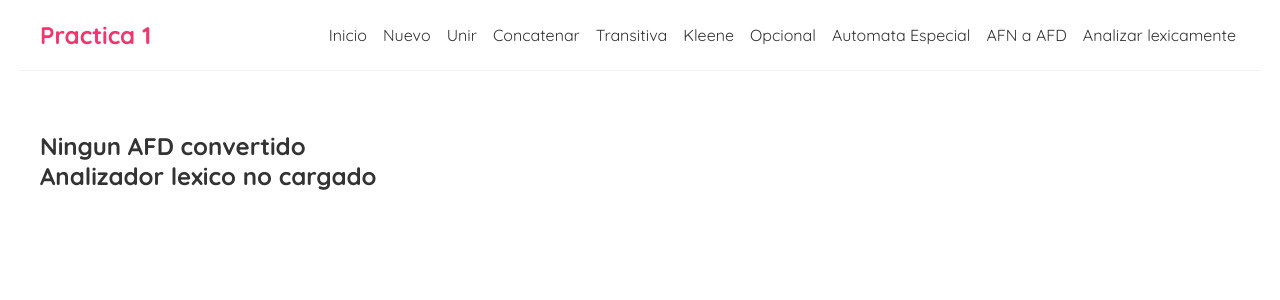
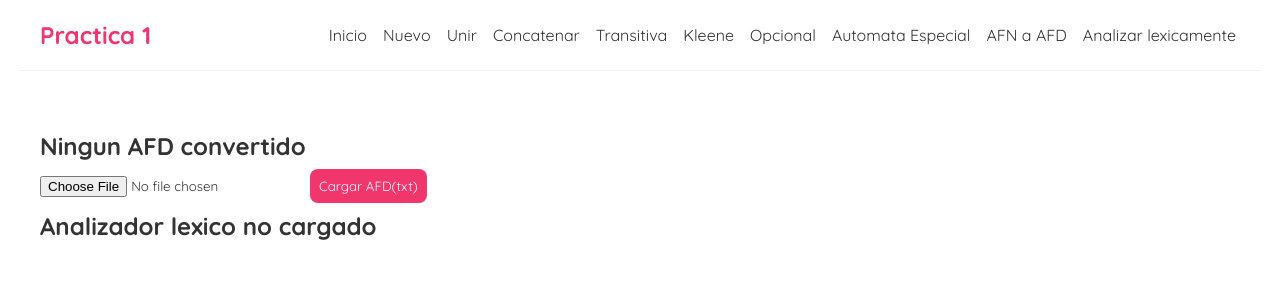
Before and after one commit to JomaDm/Proyecto_Compiladores, a React (Create React App) app: page /operation/AnalyzeLexically in a window 1280 px wide. Shown: the top 300 px of the page. Built offline with nearby package versions, Linux system fonts and the light colour scheme.

Commit message:
Botones para la carga y descarga incompletos

```diff
--- a/src/controller/AnalizadorLexico.js
+++ b/src/controller/AnalizadorLexico.js
@@ -28,13 +28,13 @@ export default class AnalizadorLexico{
 
     analizarSigma(){
         if (this.sigma !== '' && this.AFD !== null) {
-            console.log(this.sigma)
+            // console.log(this.sigma)
             let aux_tok = []
             let aux = this.yylex();
             aux_tok.push(aux);
-            console.log(aux);
+            // console.log(aux);
             while (aux.token !== 0) {
-                console.log(aux);
+                // console.log(aux);
                 aux = this.yylex();
                 aux_tok.push(aux);
             }
@@ -45,13 +45,13 @@ export default class AnalizadorLexico{
 
     yylex(){
         let tamAlfabeto = this.AFD.alfabeto.length;
-        console.log("Inicio del yylex")
-        console.log("Pos actual: " + this.indiceCaracterActual);
+        // console.log("Inicio del yylex")
+        // console.log("Pos actual: " + this.indiceCaracterActual);
         this.stack.push(this.indiceCaracterActual);
-        console.log("Pila: " + this.stack);
+        // console.log("Pila: " + this.stack);
 
         if(this.indiceCaracterActual >= this.sigma.length){
-            console.log("Terminamos")
+            // console.log("Terminamos")
             return {
                 token: 0,
                 inicio: this.inicioLexema,
@@ -67,13 +67,13 @@ export default class AnalizadorLexico{
         this.token = -1;
 
         while(this.indiceCaracterActual < this.sigma.length){
-            console.log("1-simb actual: " + this.simbActual + " Pos actual: " + this.indiceCaracterActual + " Edo Actual: " + this.edoActual)
+            // console.log("1-simb actual: " + this.simbActual + " Pos actual: " + this.indiceCaracterActual + " Edo Actual: " + this.edoActual)
             this.simbActual = this.sigma[this.indiceCaracterActual];
             this.edoSig = this.AFD.tablaTrans[this.edoActual][this.AFD.alfabeto.indexOf(this.simbActual)];
-            console.log("2-simb actual: " + this.simbActual + " Pos actual: " + this.indiceCaracterActual +" Edo sig: " + this.edoSig)
+            // console.log("2-simb actual: " + this.simbActual + " Pos actual: " + this.indiceCaracterActual +" Edo sig: " + this.edoSig)
 
             if(this.edoSig !== -1){
-                console.log(this.AFD.tablaTrans[this.edoSig][tamAlfabeto])
+                // console.log(this.AFD.tablaTrans[this.edoSig][tamAlfabeto])
                 if(this.AFD.tablaTrans[this.edoSig][tamAlfabeto] !== -1){
                     this.edoAceptacion = true;
                     this.token = this.AFD.tablaTrans[this.edoSig][tamAlfabeto];
@@ -81,7 +81,7 @@ export default class AnalizadorLexico{
                 }
                 this.indiceCaracterActual++;
                 this.edoActual = this.edoSig;
-                console.log("Token: " + this.token + " Inicio Lex: " + this.inicioLexema + " Fin Lexema: " + this.finLexema)
+                // console.log("Token: " + this.token + " Inicio Lex: " + this.inicioLexema + " Fin Lexema: " + this.finLexema)
                 continue;
             }
             break;
@@ -90,7 +90,7 @@ export default class AnalizadorLexico{
         if(!this.edoAceptacion){
             this.indiceCaracterActual = this.inicioLexema + 1;
             this.lexema = this.sigma.substring(this.inicioLexema, 1);
-            this.token = -1;
+            this.token = 2000;
             return {
                 token: this.token,
                 inicio: this.inicioLexema,
@@ -114,7 +114,7 @@ export default class AnalizadorLexico{
     }
 
     undoToken(){
-        if(this.stack.length == 0)
+        if(this.stack.length === 0)
             return false;
         this.indiceCaracterActual = this.stack.pop();
         return true;
--- a/src/css/index.css
+++ b/src/css/index.css
@@ -176,3 +176,15 @@ td {
 	padding: 15px;
 	text-align: left;
 }
+
+
+.boton-descargar{
+	background: #f1356d;
+	color: #fff;
+	border: 0;
+	padding: 9px;
+	border-radius: 8px;
+	cursor: pointer;
+	margin-bottom: 8px;
+	margin-top: 8px;
+}
--- a/src/operation/AFN_to_AFD.js
+++ b/src/operation/AFN_to_AFD.js
@@ -19,6 +19,20 @@ const AFNtoAFD = ({automatas, agregarAutomata ,eliminarAutomata,afd, setAfd,anal
         }
         setOp1("-1");
     }
+
+    const handleClickDescargar = () =>{
+        let auxAFD =JSON.stringify(afd);
+        descargarArchivo(auxAFD, 'AFD.JSON', 'text/plain')
+    }
+
+    const descargarArchivo = (content, fileName, contentType) => {
+            var a = document.createElement("a");
+            var file = new Blob([content], {type: contentType});
+            a.href = URL.createObjectURL(file);
+            a.download = fileName;
+            a.click();
+    }
+
     const deplegarTablaAfd = (afd) => {
         if(afd === null){
             return (
@@ -28,6 +42,7 @@ const AFNtoAFD = ({automatas, agregarAutomata ,eliminarAutomata,afd, setAfd,anal
             return(
                 <div>
                     <h2>AFD actual:</h2>
+                    <button className="boton-descargar" onClick = {() => handleClickDescargar()}>Descargar AFD(txt)</button>
                     <AfdTable afd={afd}></AfdTable>
                 </div>
             );
@@ -36,9 +51,7 @@ const AFNtoAFD = ({automatas, agregarAutomata ,eliminarAutomata,afd, setAfd,anal
 
     return (
         <div className="LexiconAnalyzer_AFNs">
-            {
-                deplegarTablaAfd(afd)
-            }
+            {deplegarTablaAfd(afd)}
 			<Operations></Operations>
             <form className="create">
                 <h3>Convertir a AFD</h3>
@@ -46,14 +59,11 @@ const AFNtoAFD = ({automatas, agregarAutomata ,eliminarAutomata,afd, setAfd,anal
                         <select
                             value={op1}
                             id="Automata1"
-                        onChange={(event) => setOp1(event.target.value)}
-                    >
+                            onChange={(event) => setOp1(event.target.value)}>
                             <option
-                            value="-1" disabled hidden
-                        >
+                                value="-1" disabled hidden>
                                 Selecciona ID
-                        </option>
-                        {
+                            </option>{
                                 automatas.map( automata => {
                                     return (
                                         <option
@@ -64,16 +74,10 @@ const AFNtoAFD = ({automatas, agregarAutomata ,eliminarAutomata,afd, setAfd,anal
                                 })
                             }
                         </select>
-                <button
-                    className="boton"
-                    onClick={(event) => handleClickConvertir(event)}
-                >Convertir</button>
+                    <button className="boton" onClick={(event) => handleClickConvertir(event)}>Convertir</button>
             </form>
             <h2>Automatas</h2>
-            <Table
-                automatas={automatas}
-                eliminarAutomata={eliminarAutomata}
-            ></Table>
+            <Table automatas={automatas}eliminarAutomata={eliminarAutomata}></Table>
         </div>
     );
 }
--- a/src/operation/AnalyzeLexically.js
+++ b/src/operation/AnalyzeLexically.js
@@ -2,34 +2,66 @@ import Operations from "../components/operations"
 import AfdTable from '../components/afd';
 import { useState } from "react";
 import AnalizadorLexico from "../controller/AnalizadorLexico";
+import AFD from "../controller/AFD"
 
 const AnalyzeLexically = ({automatas, agregarAutomata, eliminarAutomata,afd,analizadorLexico,setAnalizadorLexico}) => {
     const [cadena, setCadena] = useState('');
     const [tokens, setTokens] = useState([]);
+
+    const [AFDtext, setAFDtext] = useState('');
+
     const deplegarTablaAfd = (afd) => {
         if(afd === null){
             return (
-                <h2>Ningun AFD convertido</h2>
+                <div>
+                    <h2>Ningun AFD convertido</h2>
+                    <form action="">
+                        <input type="file" id="archivo" onChange={(event) => cargarAFD(event)}></input>
+                        <button className="boton-descargar"  onClick={ (e) => cargarAFDtext(e)}>Cargar AFD(txt)</button>
+                    </form>
+                </div>
             );
         }else{
             return(
                 <div>
                     <h2>AFD actual:</h2>
+                    <form action="">
+                        <input type="file" id="archivo"></input>
+                        <button className="boton-descargar"  onClick={ (event) => cargarAFD(event)}>Cargar AFD(txt)</button>
+                    </form>
                     <AfdTable afd={afd}></AfdTable>
                 </div>
             );
         }
     }
 
+    const cargarAFDtext = (e) => {
+        e.preventDefault()
+        let aux = JSON.parse(AFDtext)
+        let auxAFD = new AFD(aux.alfabeto, aux.tablaTrans);
+        setAnalizadorLexico(auxAFD)
+        analizadorListo()
+    }
+
+    const cargarAFD = (event) => {
+        event.preventDefault()
+        const reader = new FileReader()
+        reader.onload = async (event) => {
+            const text = (event.target.result)
+            setAFDtext(text);
+        };
+        reader.readAsText(event.target.files[0])
+    }
+
     const handleClickAnalizarCadena = (event) => {
         event.preventDefault();
-        let analizador = new AnalizadorLexico(cadena,afd);
+        let analizador = new AnalizadorLexico(cadena, afd);
         setTokens(analizador.analizarSigma())
     }
 
     const analizadorListo = () => {
 
-        if (analizadorLexico=== null) {
+        if (analizadorLexico === null) {
             return (
                 <h2>Analizador lexico no cargado</h2>
             )
@@ -37,6 +69,7 @@ const AnalyzeLexically = ({automatas, agregarAutomata, eliminarAutomata,afd,anal
             return (
                <div >
                     <h2>Analizador lexico cargado</h2>
+
                     <Operations></Operations>
                     <form className="create">
                         <h3>Analizar lexicamente una cadena</h3>
```
Lines whose indentation alone changed are shown as unchanged.
